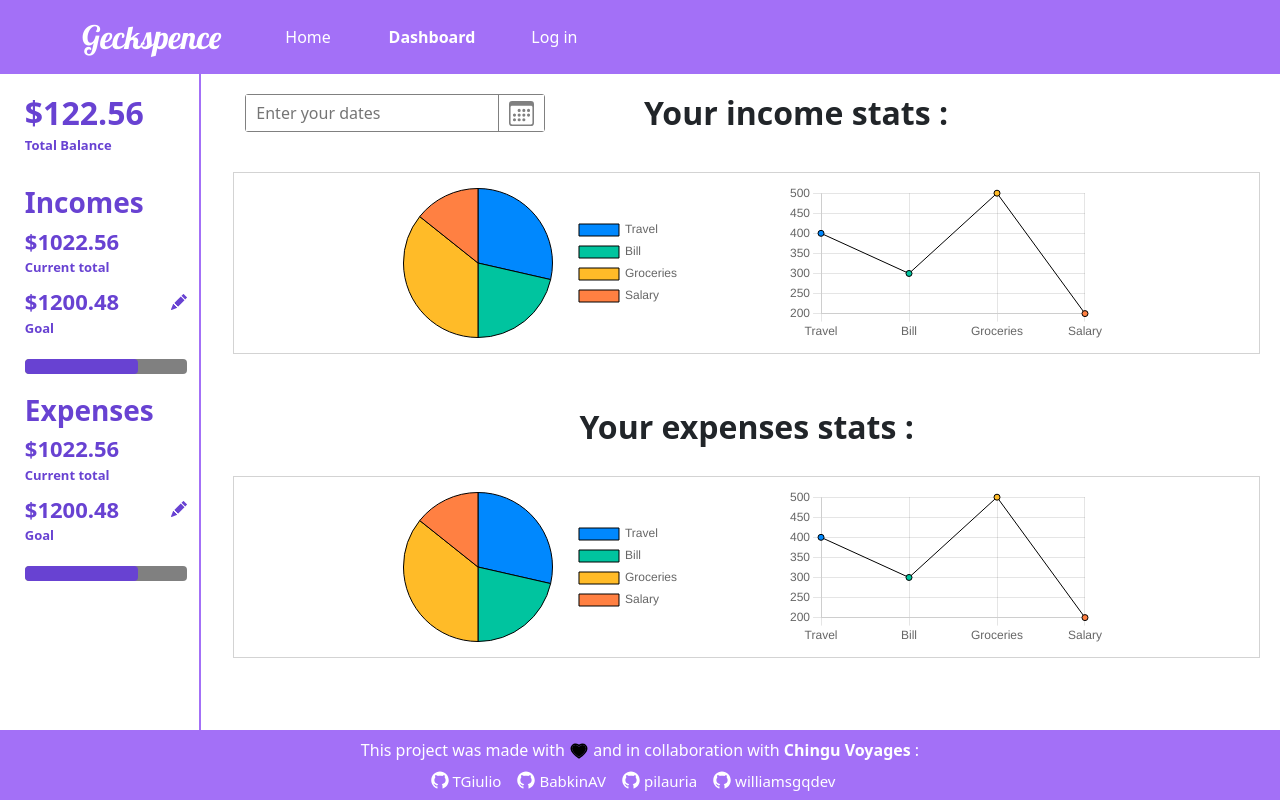
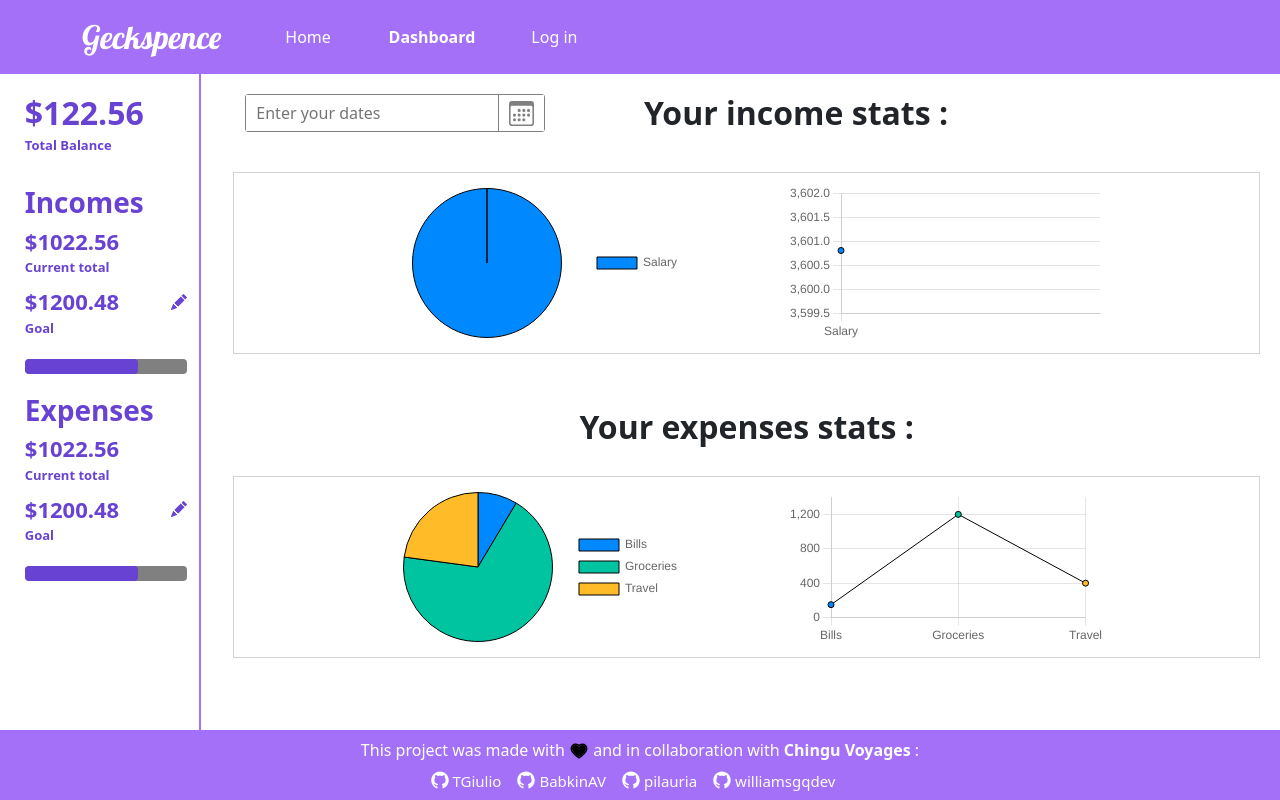
Before and after one commit to chingu-voyages/v37-geckos-team-07, a React (Create React App) app: page /dashboard in a window 1280 px wide. Built offline with nearby package versions, Linux system fonts and the light colour scheme; no server answers.

Commit message:
context applied to dashboard graphs

```diff
--- a/src/components/InsertionForm.js
+++ b/src/components/InsertionForm.js
@@ -74,6 +74,9 @@ function InsertionForm() {
               </option>
               <option value="Travel">Travel</option>
               <option value="Bills">Bills</option>
+              <option value="Books">Books</option>
+              <option value="Websites">Websites</option>
+              <option value="Courses">Courses</option>
               <option value="Groceries">Groceries</option>
               <option value="Salary">Salary</option>
             </Form.Select>
--- a/src/components/MovementsPie.js
+++ b/src/components/MovementsPie.js
@@ -3,14 +3,23 @@ import { PieChart, Cell, Pie, LabelList, ResponsiveContainer } from 'recharts';
 import CalculateTotals from '../utils/CalculateTotals';
 import DataContext from '../store/DataContext';
 
-const colors = ['#0088FE', '#00C49F', '#FFBB28', '#FF8042'];
+const colors = [
+  '#0088FE',
+  '#00C49F',
+  '#FFBB28',
+  '#FF8042',
+  '#57c0e8',
+  '#FF6565',
+  '#FFDA83',
+  '	#630330',
+];
 function renderLabel(entry) {
   return `$${entry.value}`;
 }
 
 function MovementsPie() {
   const dataCtx = useContext(DataContext);
-  const data = CalculateTotals(dataCtx.rows);
+  const data = CalculateTotals(dataCtx.rows, 'all');
   return (
     <div style={{ width: '100%', height: 250 }}>
       <h4>Movements in February 2022:</h4>
--- a/src/layout/Dashboard.js
+++ b/src/layout/Dashboard.js
@@ -6,15 +6,34 @@ import LineChart from '../components/LineChart';
 import PieChart from '../components/PieChart';
 import SideBar from '../components/SideBar';
 import DataContext from '../store/DataContext';
+import CalculateTotals from '../utils/CalculateTotals';
 
 function Dashboard() {
-  const { chartsData } = useContext(DataContext);
-  const userBudget = {
-    labels: chartsData.map((b) => b.name),
+  // const { chartsData } = useContext(DataContext);
+  const dataCtx = useContext(DataContext);
+  // Aggregating the data
+  const dataIncome = CalculateTotals(dataCtx.rows, 'income');
+  const dataExpense = CalculateTotals(dataCtx.rows, 'expense');
+
+  const incomeBudget = {
+    labels: dataIncome.map((b) => b.category),
     datasets: [
       {
         label: 'Your Income',
-        data: chartsData.map((b) => b.value),
+        data: dataIncome.map((b) => b.value),
+        backgroundColor: ['#0088FE', '#00C49F', '#FFBB28', '#FF8042'],
+        borderColor: 'black',
+        borderWidth: 1,
+      },
+    ],
+  };
+
+  const expenseBudget = {
+    labels: dataExpense.map((b) => b.category),
+    datasets: [
+      {
+        label: 'Your Expense',
+        data: dataExpense.map((b) => b.value),
         backgroundColor: ['#0088FE', '#00C49F', '#FFBB28', '#FF8042'],
         borderColor: 'black',
         borderWidth: 1,
@@ -53,10 +72,10 @@ function Dashboard() {
               </div>
               <Row className="charts">
                 <Col md={3} sm={12} className="pie__chart">
-                  <PieChart chartData={userBudget} />
+                  <PieChart chartData={incomeBudget} />
                 </Col>
                 <Col md={4} sm={12} className="line__chart">
-                  <LineChart chartData={userBudget} />
+                  <LineChart chartData={incomeBudget} />
                 </Col>
               </Row>
             </div>
@@ -83,10 +102,10 @@ function Dashboard() {
               </div>
               <Row className="charts">
                 <Col md={3} sm={12} className="pie__chart">
-                  <PieChart chartData={userBudget} />
+                  <PieChart chartData={expenseBudget} />
                 </Col>
                 <Col md={4} sm={12} className="line__chart">
-                  <LineChart chartData={userBudget} />
+                  <LineChart chartData={expenseBudget} />
                 </Col>
               </Row>
             </div>
--- a/src/utils/CalculateTotals.js
+++ b/src/utils/CalculateTotals.js
@@ -1,13 +1,25 @@
-function CalculateTotals(array) {
+function CalculateTotals(array, type) {
   const holder = {};
   const obj2 = [];
   let id = 0;
+  let addElement;
 
   array.forEach((d) => {
-    if (Object.prototype.hasOwnProperty.call(holder, d.category)) {
-      holder[d.category] += d.amount;
+    // set filter option according to passed in 'type' parameter
+    if (type === 'income') {
+      addElement = d.isIncome;
+    } else if (type === 'expense') {
+      addElement = !d.isIncome;
     } else {
-      holder[d.category] = d.amount;
+      addElement = true;
+    }
+
+    if (addElement) {
+      if (Object.prototype.hasOwnProperty.call(holder, d.category)) {
+        holder[d.category] += d.amount;
+      } else {
+        holder[d.category] = d.amount;
+      }
     }
   });
 
```
